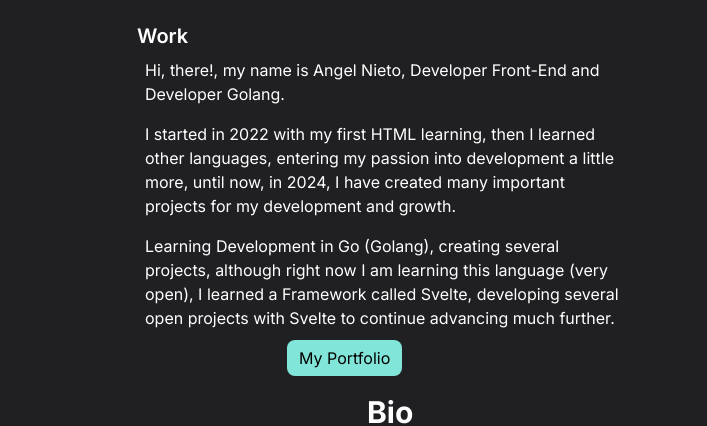
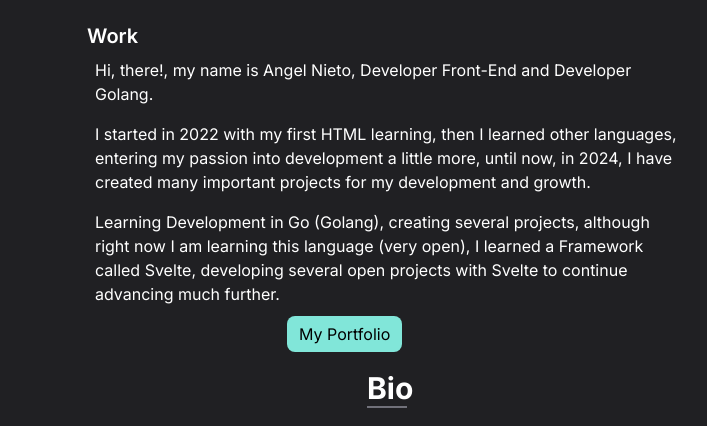
Before and after one commit to NopAngel/nieto, a Next.js app: page / in a window 1280 px wide. Shown: the part 519-945 px from the top of the page, without its empty margins (253-960 px from the left). Built offline with nearby package versions, Linux system fonts and the light colour scheme.

Commit message:
work-section :: edit

```diff
--- a/app/components/profile-two.tsx
+++ b/app/components/profile-two.tsx
@@ -3,7 +3,7 @@ import React from "react";
 
 export default function ProfileTwo() {
   return (
-    <section className="flex gap-2 items-center justify-center mt-6">
+    <section className="flex xl:flex-row flex-col gap-2 items-center justify-center mt-6">
       <article className="text-left">
         <h1 className="text-3xl font-bold">Angel Nieto</h1>
         <h2 className="p-2 opacity-80">Developer Front-End (Designer Dev.).</h2>
--- a/app/components/section/work-section.tsx
+++ b/app/components/section/work-section.tsx
@@ -5,22 +5,24 @@ export default function Work() {
     <section className="flex justify-center mt-6 mx-auto text-left">
       <article>
         <h1 className="font-semibold text-xl">Work</h1>
-        <p className="max-w-[500px] p-2">
+        <div className="w-[600px] mx-auto">
+        <p className=" p-2">
           Hi, there!, my name is Angel Nieto, Developer Front-End and Developer
           Golang.{" "}
         </p>
-        <p className="max-w-[500px] p-2">
+        <p className="p-2">
           I started in 2022 with my first HTML learning, then I learned other
           languages, entering my passion into development a little more, until
           now, in 2024, I have created many important projects for my
           development and growth.
         </p>
-        <p className="p-2 max-w-[500px]">
+        <p className="p-2">
           Learning Development in Go (Golang), creating several projects,
           although right now I am learning this language (very open), I learned
           a Framework called Svelte, developing several open projects with
           Svelte to continue advancing much further.
         </p>
+        </div>
         <div className="w-[200px] mx-auto mt-2">
           <Button link="/work">My Portfolio</Button>
         </div>
```
